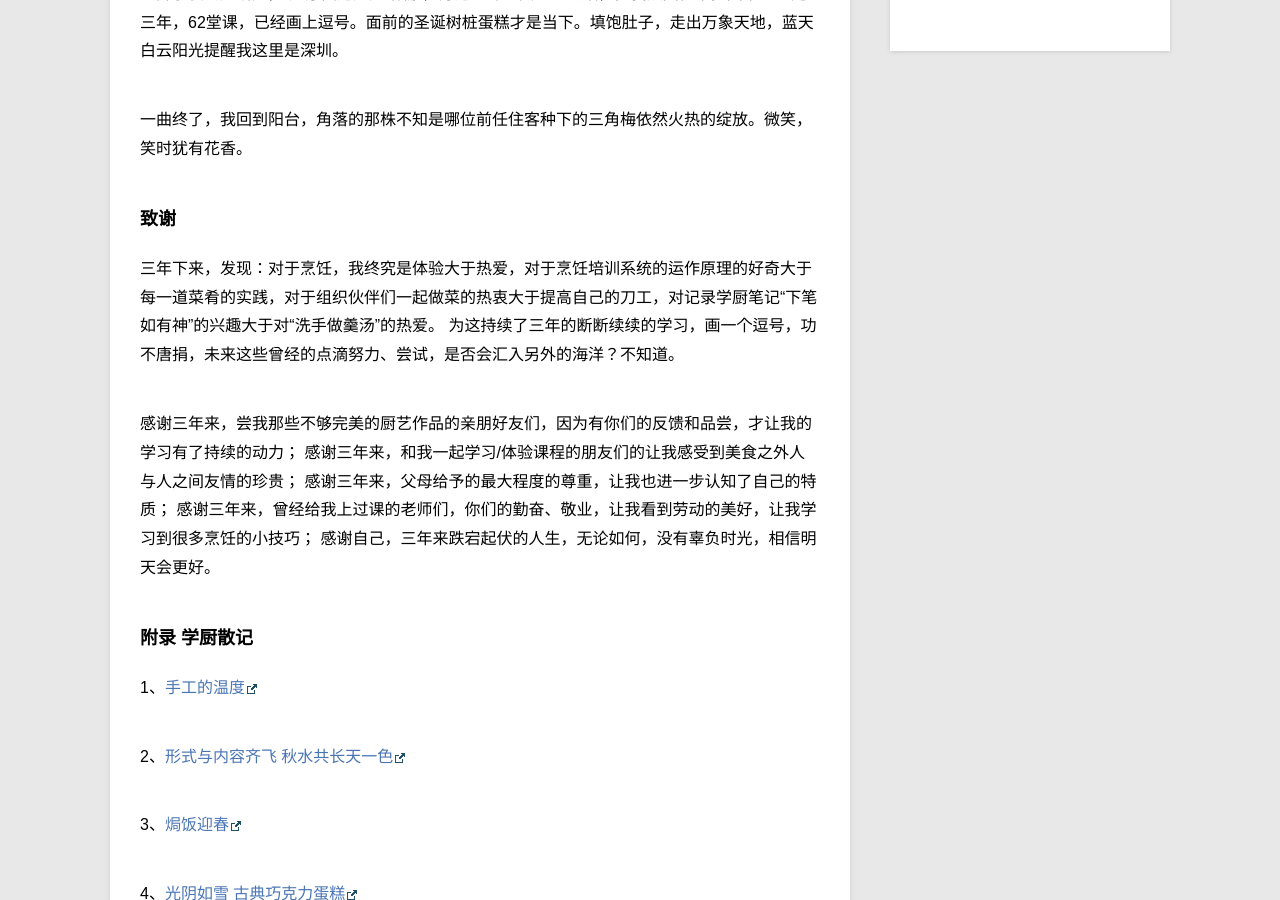
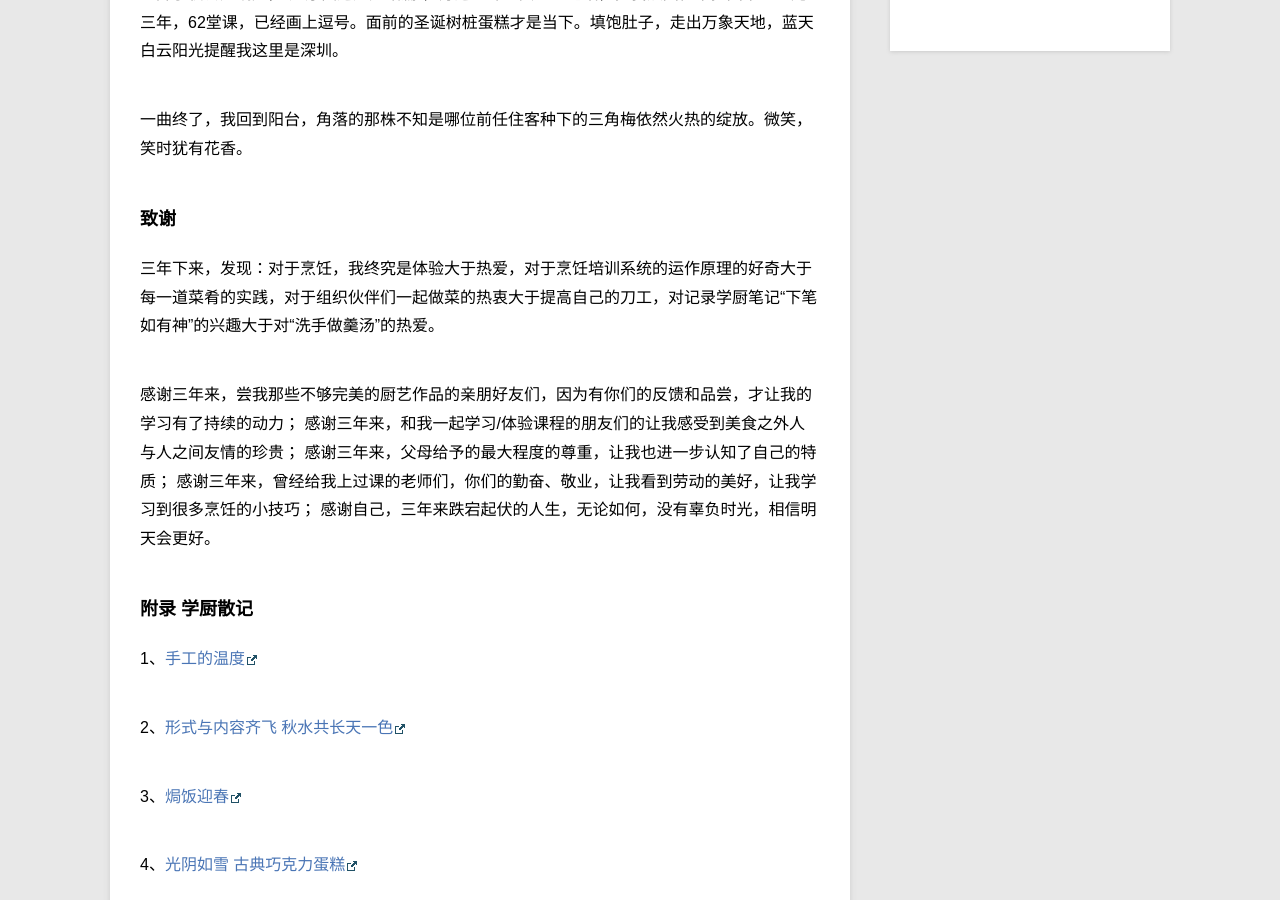
Before and after one commit to violettianjie/violettianjie.github.io, a Jekyll site: the page built from _posts/blog/2017-12-15-cooking.md, in a window 1280 px wide and 900 px high, scrolled down 781 px. Built offline with Jekyll 4.4.1, drawn with Linux system fonts in a browser that asks for light colours; comment, search, counter and statistics services are not loaded; part of the change alters nothing that is shown; some of the changed text lies outside the part shown.

Commit message:
Update 2017-12-15-cooking.md

```diff
--- a/_posts/blog/2017-12-15-cooking.md
+++ b/_posts/blog/2017-12-15-cooking.md
@@ -23,8 +23,6 @@ category: blog
 ### 致谢
 
 三年下来，发现：对于烹饪，我终究是体验大于热爱，对于烹饪培训系统的运作原理的好奇大于每一道菜肴的实践，对于组织伙伴们一起做菜的热衷大于提高自己的刀工，对记录学厨笔记“下笔如有神”的兴趣大于对“洗手做羹汤”的热爱。
-为这持续了三年的断断续续的学习，画一个逗号，功不唐捐，未来这些曾经的点滴努力、尝试，是否会汇入另外的海洋？不知道。
-
 
 感谢三年来，尝我那些不够完美的厨艺作品的亲朋好友们，因为有你们的反馈和品尝，才让我的学习有了持续的动力；
 感谢三年来，和我一起学习/体验课程的朋友们的让我感受到美食之外人与人之间友情的珍贵；
@@ -127,7 +125,11 @@ category: blog
 
 - 1 20171215: 初稿
 
-- 2 20171216:修改
+- 2 20171216:修改，时空变换。
+
+- 3 20171218:增加附录。
+
+
 
 <div id="disqus_thread"></div>
 <script>
```
